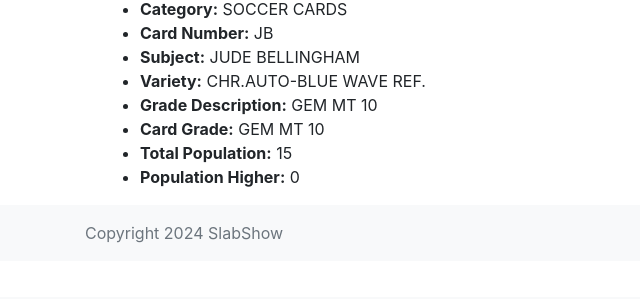
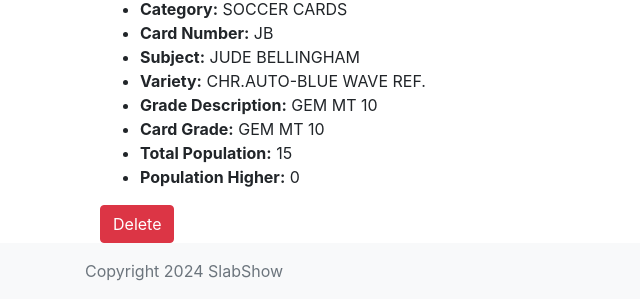
Before and after one commit to villoslado/slabshow, a Django app: page /cards/4/ in a window 1280 px wide. Shown: the part 503-802 px from the top of the page, without its empty margins (0-640 px from the left). Before the commit the page ends 746 px from the top, so only its background shows below. Run offline with Django 5.2, Linux system fonts and the light colour scheme; data comes from the database, SQL or seed files in the repository; both versions use the stored data as it was after the commit; some libraries are stand-ins or nearby versions.

Commit message:
basics working

```diff
--- a/cards/templates/cards/card_detail.html
+++ b/cards/templates/cards/card_detail.html
@@ -58,5 +58,6 @@
                 <strong>Population Higher:</strong> {{ card.population_higher }}
             </li>
         </ul>
+        <a href="{% url 'delete_card' card.id %}" class="btn btn-danger">Delete</a>
     </div>
 {% endblock content %}
--- a/cards/urls.py
+++ b/cards/urls.py
@@ -3,4 +3,5 @@
 
 urlpatterns = [
     path("<int:card_id>/", views.card_detail, name="card_detail"),
+    path("<int:card_id>/delete/", views.delete_card, name="delete_card"),
 ]
--- a/cards/views.py
+++ b/cards/views.py
@@ -1,7 +1,19 @@
-from django.shortcuts import render, get_object_or_404
+from django.shortcuts import render, get_object_or_404, redirect
+from django.contrib.auth.decorators import login_required
+from django.contrib import messages
 from .models import Card
 
 
 def card_detail(request, card_id):
     card = get_object_or_404(Card, id=card_id)
     return render(request, "cards/card_detail.html", {"card": card})
+
+
+@login_required
+def delete_card(request, card_id):
+    card = get_object_or_404(Card, id=card_id, user=request.user)
+    if request.method == "POST":
+        card.delete()
+        messages.success(request, "Card has been deleted successfully.")
+        return redirect("profile", username=request.user.username)
+    return render(request, "cards/confirm_delete.html", {"card": card})
--- a/profiles/views.py
+++ b/profiles/views.py
@@ -1,4 +1,5 @@
 import requests
+import logging
 from django.shortcuts import render, get_object_or_404, redirect
 from django.contrib.auth.models import User
 from django.contrib import messages
@@ -6,6 +7,8 @@
 from .models import Profile
 from .keys import PSA_API_KEY
 from cards.models import Card
+
+logger = logging.getLogger(__name__)
 
 BASE_API_URL = "https://api.psacard.com/publicapi/cert/GetByCertNumber"
 IMAGE_API_URL = "https://api.psacard.com/publicapi/cert/GetImagesByCertNumber"
@@ -79,11 +82,13 @@
             return redirect("profile", username=username)
 
         except requests.RequestException as e:
+            logger.error(f"RequestException: {str(e)}")
             messages.error(
                 request,
                 f"An error occurred while fetching card data: {str(e)}",
             )
         except Exception as e:
+            logger.error(f"Exception: {str(e)}")
             messages.error(request, f"An unexpected error occurred: {str(e)}")
 
     return render(request, "profiles/upload_cert_number.html")
```
Also changed, not shown: cards/templates/cards/confirm_delete.html (added, +14 -0 lines), db.sqlite3.
